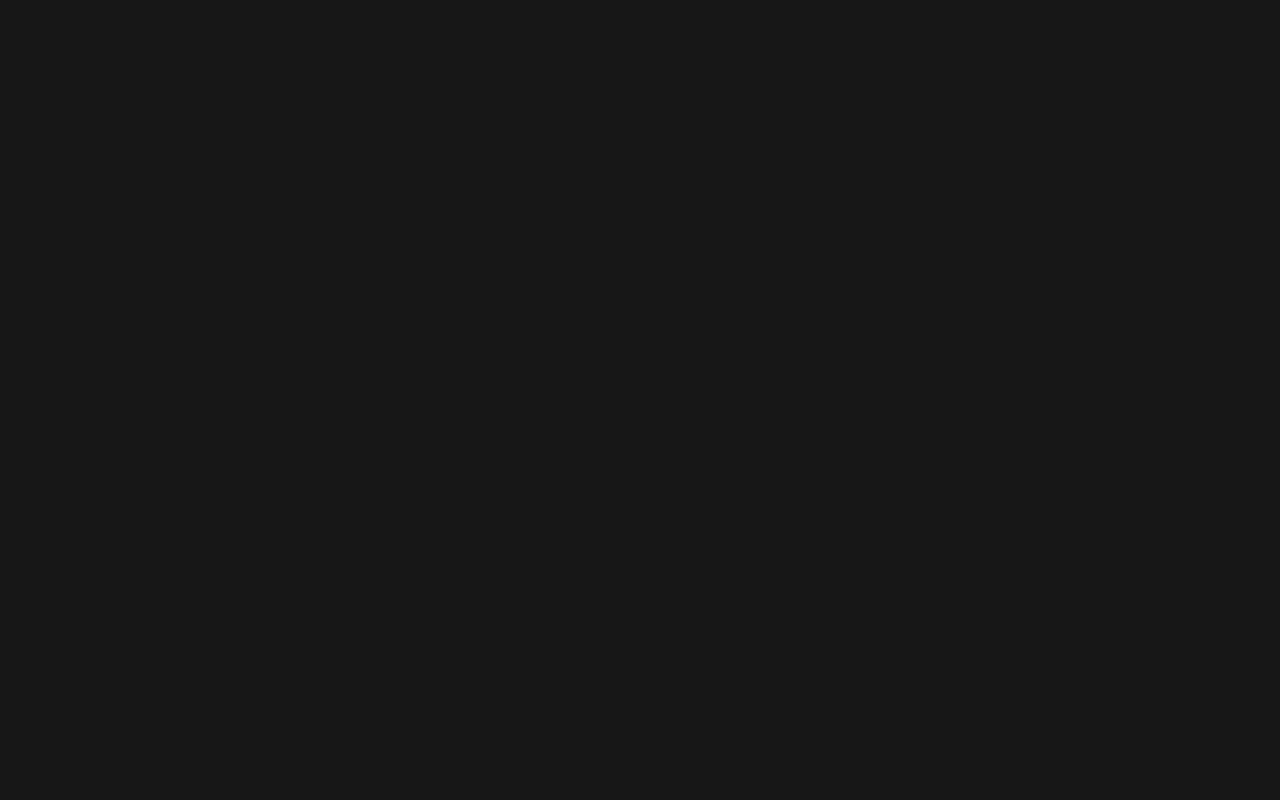
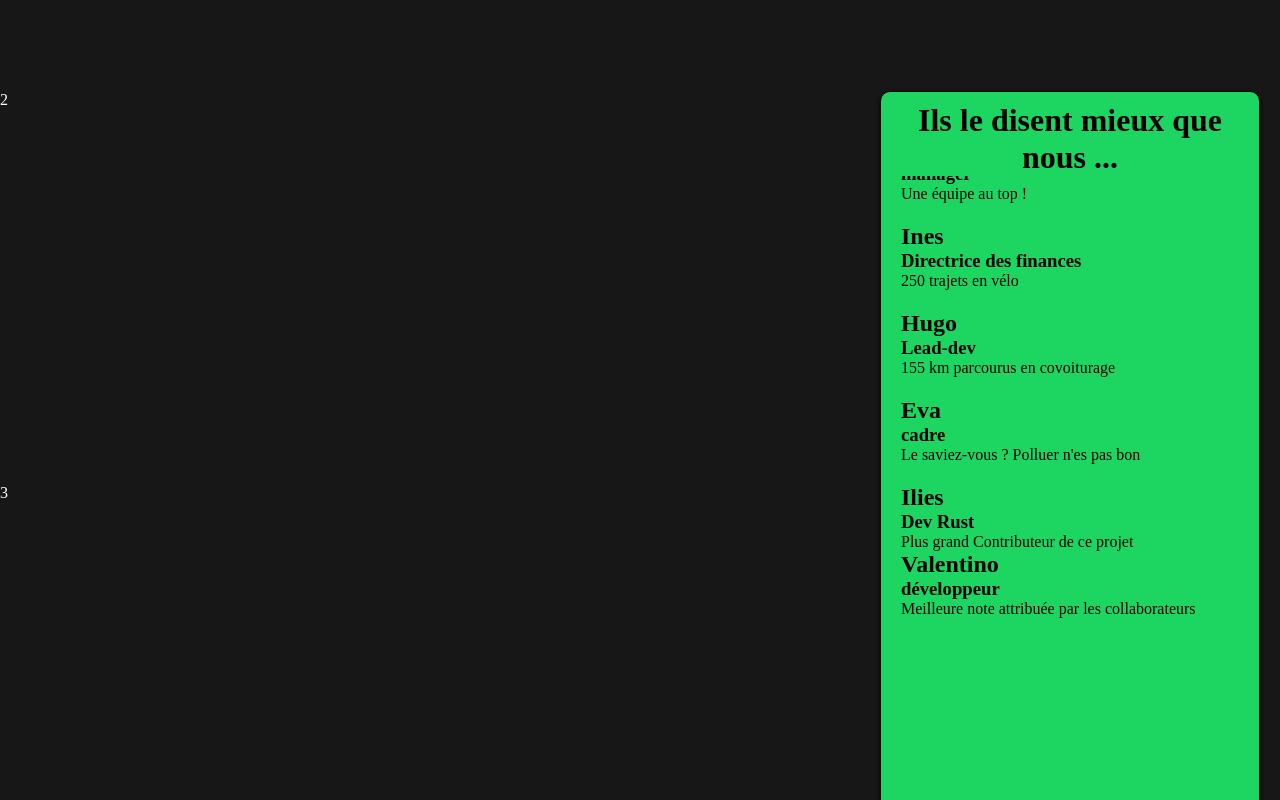
Before and after one commit to Montsy744/SaeSpotifyWebReact, a React (Vite) app: page /accueil in a window 1280 px wide. Shown: the part 780-1580 px from the top of the page. Before the commit the page ends 800 px from the top, so only its background shows below. Built offline with nearby package versions, Linux system fonts and the light colour scheme.

Commit message:
fix du carroussel qui fonctionne enfin

```diff
--- a/src/css/Accueil.css
+++ b/src/css/Accueil.css
@@ -3,7 +3,6 @@ body {
     background-color: #171717;
     color: white;
 }
-
 
 .parent {
     display: grid;
@@ -38,16 +37,15 @@ body {
     grid-row: span 3 / span 3;
     grid-column-start: 3;
     grid-row-start: 3;
-
     padding: 10px 20px;
     border: solid 1px black;
     box-shadow: 0 2px 4px rgb(0, 0, 0);
     border-radius: 10px;
     background-color: #1dd661;
-
     margin-right: 20px;
     color: black;
 }
+
 .div5 h1 {
     text-align: center;
 }
@@ -55,27 +53,33 @@ body {
 .carousel {
     margin: 0 auto;
     padding: 20px 0;
-    max-height: 100px;
+    height: 40%;
     overflow: hidden;
     display: flex;
     flex-direction: column;
 }
 
-.card {
-    display: flex;
-    flex-direction: column;
-    gap: 20px;
-    padding-bottom: 20px;
-    will-change: transform;
-    animation: scrolling 5s linear infinite;
-
+CardAvis {
+    background-color: white;
+    color: black;
+    border-radius: 10px;
+    padding: 20px;
+    box-shadow: 0 2px 4px rgb(0, 0, 0);
+    margin-bottom: 20px;
 }
 
-@keyframes scrolling {
+.group {
+    display: flex;
+    flex-direction: column;;
+    gap: 20px;
+    animation: scroll-up 20s linear infinite;
+}
+
+@keyframes scroll-up {
     0% {
         transform: translateY(0);
     }
     100% {
-        transform: translateY(-190px);
+        transform: translateY(-100%);
     }
 }
--- a/src/page/Accueil.jsx
+++ b/src/page/Accueil.jsx
@@ -19,7 +19,7 @@ function Accueil() {
           <div class="div5">
             <h1>Ils le disent mieux que nous ...</h1>
             <div class="carousel">
-              <div class="group">
+              <div class="group" id="group1">
                 <CardAvis
                   nom="Valentino"
                   grade="développeur"
@@ -35,10 +35,40 @@ function Accueil() {
                   grade="Directrice des finances"
                   texte="250 trajets en vélo"
                 />
+                <CardAvis
+                  nom="Hugo"
+                  grade="Lead-dev"
+                  texte="155 km parcourus en covoiturage"
+                />
+                <CardAvis
+                  nom="Eva"
+                  grade="cadre"
+                  texte="Le saviez-vous ? Polluer n'es pas bon"
+                />
+                <CardAvis
+                  nom="Ilies"
+                  grade="Dev Rust"
+                  texte="Plus grand Contributeur de ce projet"
+                />
               </div>
 
               {/*Ajoutez `aria-hidden` pour masquer les cartes dupliquées aux lecteurs d'écran. */}
-              <div aria-hidden class="group">
+              <div aria-hidden class="group" id="group2">
+                <CardAvis
+                  nom="Valentino"
+                  grade="développeur"
+                  texte="Meilleure note attribuée par les collaborateurs"
+                />
+                <CardAvis
+                  nom="Sophie"
+                  grade="manager"
+                  texte="Une équipe au top !"
+                />
+                <CardAvis
+                  nom="Ines"
+                  grade="Directrice des finances"
+                  texte="250 trajets en vélo"
+                />
                 <CardAvis
                   nom="Hugo"
                   grade="Lead-dev"
```
